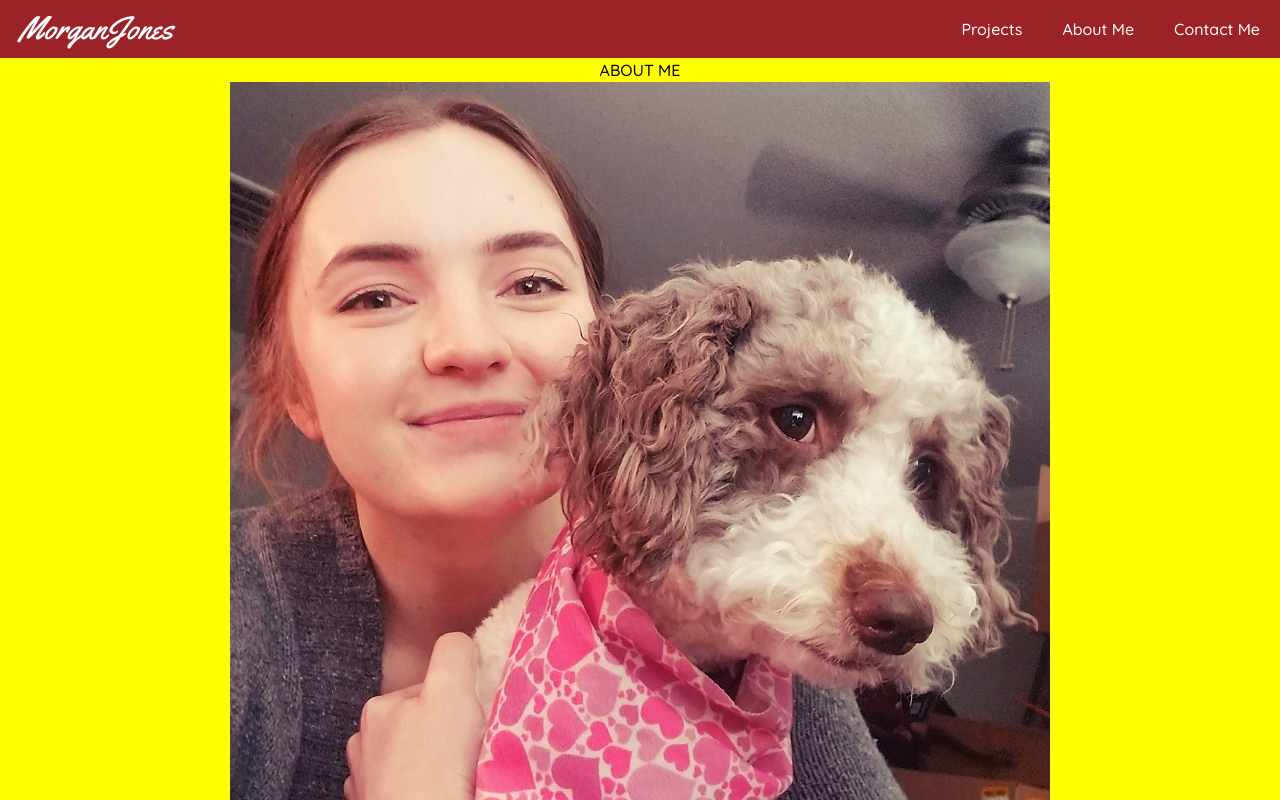
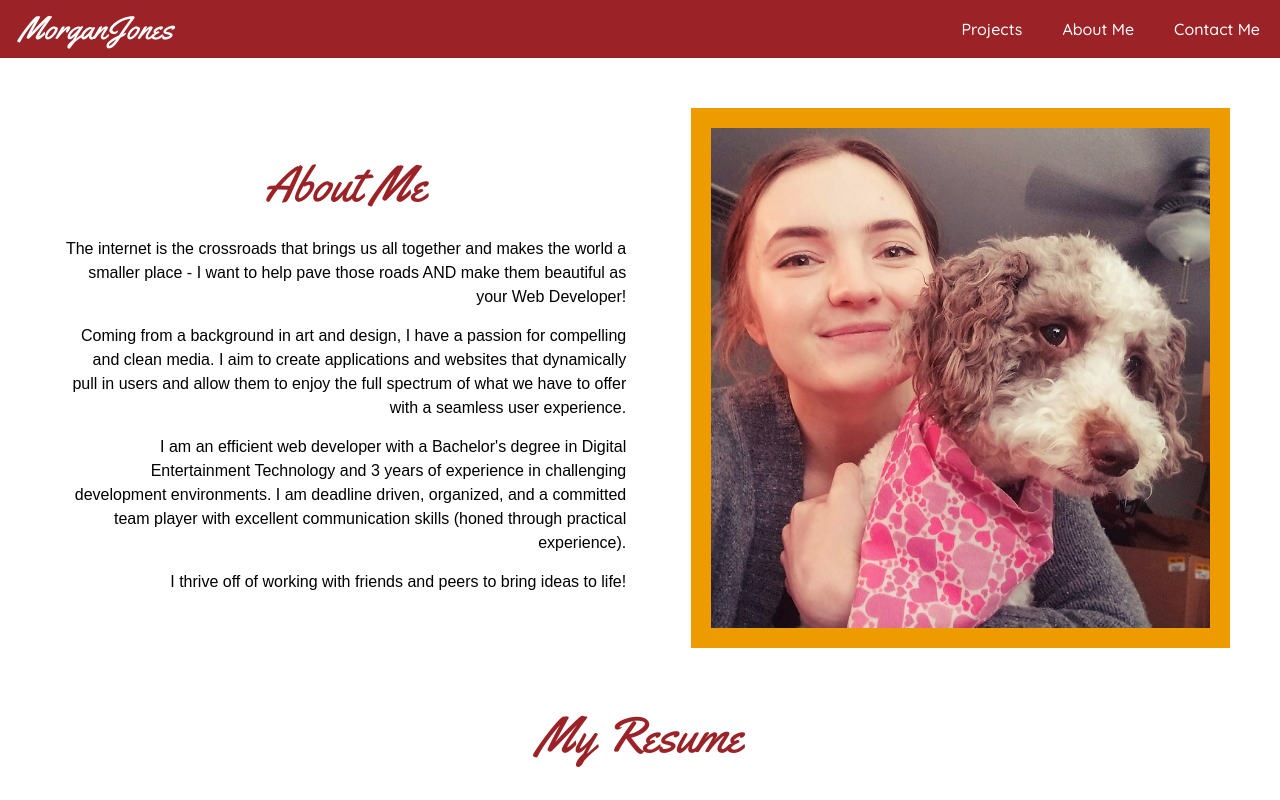
Before and after one commit to morgankj/morgan_portfolio, a React (Create React App) app: page /about in a window 1280 px wide. Shown: the top 800 px of the page. Built offline with nearby package versions, Linux system fonts and the light colour scheme.

Commit message:
Formatted About Me page

```diff
--- a/src/Components/AboutMe.js
+++ b/src/Components/AboutMe.js
@@ -1,15 +1,47 @@
 import styled from "styled-components";
 import mePiper from "../Images/meAndPiper.png";
+import myResume from "../Images/myResume.pdf";
 
 export default function AboutMe() {
     return (
         <StyledAbout>
-            <h1>ABOUT ME</h1>
-            <img alt="girl with dog" src={mePiper} />
+            <div className="picAndDesc">
+                <div className="aboutText">
+                    <h1>About Me</h1>
+                    <p>The internet is the crossroads that brings us all together and makes the world a smaller place - I want to help pave those roads AND make them beautiful as your Web Developer!</p>
+                    <p>Coming from a background in art and design, I have a passion for compelling and clean media. I aim to create applications and websites that dynamically pull in users and allow them to enjoy the full spectrum of what we have to offer with a seamless user experience.</p>
+                    <p>I am an efficient web developer with a Bachelor's degree in Digital Entertainment Technology and 3 years of experience in challenging development environments. I am deadline driven, organized, and a committed team player with excellent communication skills (honed through practical experience).</p>
+                    <p>I thrive off of working with friends and peers to bring ideas to life!</p>
+                </div>
+                <img alt="girl with dog" src={mePiper} />
+            </div>
+            <div className="resume">
+                <h1>My Resume</h1>
+                <embed src={myResume} width="800px" height="1088px" />
+            </div>
         </StyledAbout>
     );
 }
 
 const StyledAbout = styled.div`
-    background-color: yellow;
+    .picAndDesc {
+        display: flex;
+        align-items: center;
+        margin: 5rem;
+    }
+
+    .aboutText p {
+        text-align: right;
+        margin: 1.5rem;
+    }
+
+    img {
+        height: 50rem;
+        border: 2rem solid #EE9B00;
+        margin-left: 5rem;
+    }
+
+    .resume {
+        margin-bottom: 5rem;
+    }
 `
--- a/src/Components/Contact.js
+++ b/src/Components/Contact.js
@@ -3,7 +3,7 @@ import styled from "styled-components";
 export default function Contact() {
     return (
         <StyledContact>
-            <h1>CONTACT ME</h1>
+            <h1>Contact Me</h1>
         </StyledContact>
     );
 }
--- a/src/Components/Navbar.js
+++ b/src/Components/Navbar.js
@@ -5,7 +5,7 @@ export default function Navbar() {
     return (
         <StyledNavbar className="navbar">
             <a href="/" id="mainLogo">
-                <h3>MorganJones</h3>
+                <h3 className="yellowTailFont">MorganJones</h3>
             </a>
             <nav>
                 <ul className="quicksandFont">
@@ -30,11 +30,9 @@ const StyledNavbar = styled.div`
 
     #mainLogo {
         font-size: 3.2rem;
-        font-family: 'Yellowtail', cursive;
     }
 
     a {
-        /* font-weight: bold; */
         margin: 0 2rem;
     }
 
--- a/src/Components/Projects.js
+++ b/src/Components/Projects.js
@@ -3,7 +3,8 @@ import styled from "styled-components";
 export default function Projects() {
     return (
         <StyledProjects>
-            <h1>PROJECTS</h1>
+            <h1>Projects</h1>
+            <p>Description of my projects</p>
         </StyledProjects>
     );
 }
--- a/src/index.css
+++ b/src/index.css
@@ -16,7 +16,7 @@ html {
 body {
 	font-size: 1.6rem;
 	line-height: 1.5;
-	font-family: "Raleway", sans-serif;
+	font-family: sans-serif;
 }
 
 * {
@@ -32,7 +32,16 @@ body {
 	justify-content: space-between;
 }
 
-.quicksandFont, h1 {
+.yellowTailFont, h1 {
+	font-family: 'Yellowtail', cursive;
+}
+
+h1 {
+	font-size: 5rem;
+	color: #9B2226
+}
+
+.quicksandFont {
 	font-family: 'Quicksand', sans-serif;
 }
 
```
Also changed, not shown: 1 other file (tests, documents, lock files or other folders).
